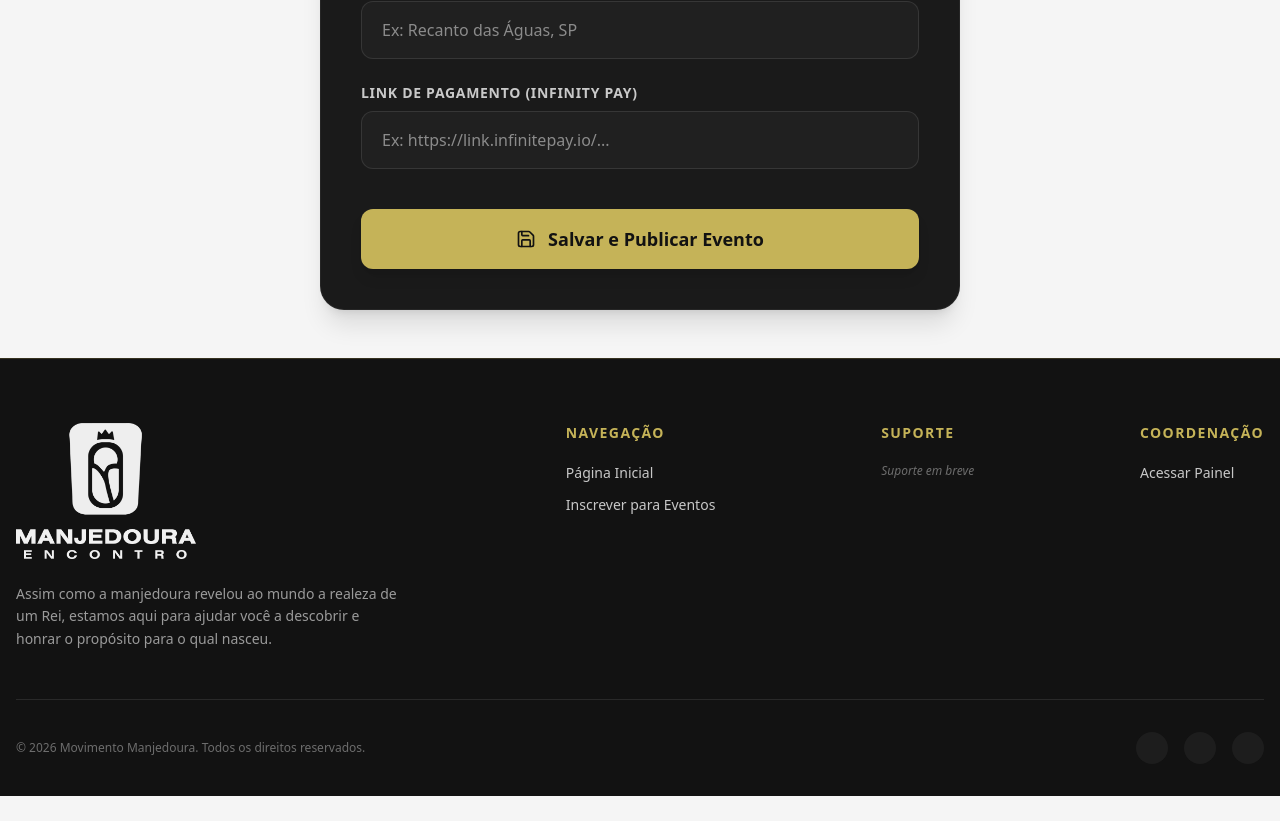
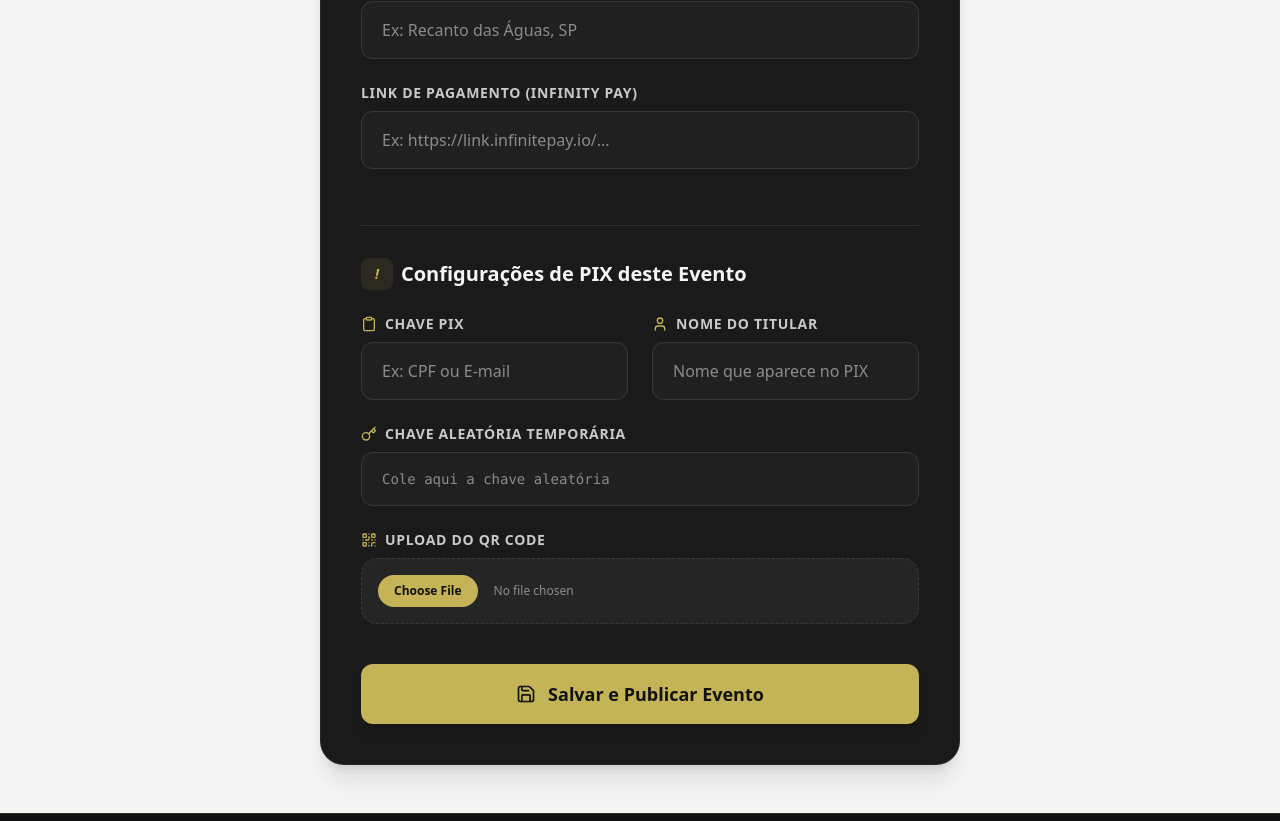
Before and after one commit to NelsonBenedito/encontro-manjedoura, a Next.js app: page /admin/eventos/novo in a window 1280 px wide. Shown: the part 643-1464 px from the top of the page. Before the commit the page ends 1439 px from the top, so only its background shows below. Built offline with nearby package versions, Linux system fonts and the light colour scheme; a web font is replaced by a local one.

Commit message:
pix area modified

```diff
--- a/src/app/admin/actions.ts
+++ b/src/app/admin/actions.ts
@@ -24,13 +24,54 @@ export async function saveEvento(formData: FormData) {
   const payment_link = (formData.get("payment_link") as string) || "";
   let price = (formData.get("price") as string) || "";
 
+  // Novos campos de PIX
+  const chave_pix = formData.get("chave_pix") as string || "";
+  const titular_pix = formData.get("titular_pix") as string || "";
+  const link_pix = formData.get("link_pix") as string || "";
+  const qr_code = formData.get("qr_code") as File | null;
+
   // Garante que o preço comece com R$ ao salvar, se houver valor
   if (price && !price.startsWith("R$")) {
     price = `R$ ${price.trim()}`;
   }
 
+  let qr_code_url = null;
+
+  // Se estiver editando, busca a URL atual para não sobrescrever com null se não subir novo arquivo
+  if (id) {
+    const { data: current } = await supabase.from("eventos").select("qr_code_url").eq("id", id).single();
+    qr_code_url = current?.qr_code_url;
+  }
+
+  // Se houver novo arquivo de QR Code, faz o upload para a pasta de eventos
+  if (qr_code && qr_code.size > 0) {
+    const fileExt = qr_code.name.split('.').pop();
+    const fileName = `qrcode-evento-${Date.now()}.${fileExt}`;
+
+    const { error: uploadError } = await supabase.storage
+        .from("configuracoes") // Reutilizando o bucket de configurações para organização
+        .upload(fileName, qr_code);
+
+    if (!uploadError) {
+        const { data } = supabase.storage.from("configuracoes").getPublicUrl(fileName);
+        qr_code_url = data.publicUrl;
+    }
+  }
+
   const slug = generateSlug(title);
-  const payload = { title, slug, date, location, status, price, payment_link };
+  const payload = {
+    title,
+    slug,
+    date,
+    location,
+    status,
+    price,
+    payment_link,
+    chave_pix,
+    titular_pix,
+    link_pix,
+    qr_code_url
+  };
 
   if (id) {
     await supabase.from("eventos").update(payload).eq("id", id);
@@ -40,7 +81,7 @@ export async function saveEvento(formData: FormData) {
 
   revalidatePath("/admin");
   revalidatePath("/inscricao");
-  revalidatePath("/");
+  revalidatePath("/", "layout");
   redirect("/admin");
 }
 
--- a/src/app/admin/eventos/FormEvento.tsx
+++ b/src/app/admin/eventos/FormEvento.tsx
@@ -1,6 +1,7 @@
 "use client";
 
-import { ArrowLeft, Save } from "lucide-react";
+import { ArrowLeft, Save, Clipboard, User, Key, QrCode } from "lucide-react";
+import Image from "next/image";
 import Link from "next/link";
 import { saveEvento } from "../actions";
 
@@ -13,6 +14,10 @@ interface EventoProps {
     status: string;
     price: string;
     payment_link?: string;
+    chave_pix?: string;
+    titular_pix?: string;
+    link_pix?: string;
+    qr_code_url?: string;
 }
 
 export function FormEvento({ evento }: { evento?: EventoProps }) {
@@ -75,6 +80,51 @@ export function FormEvento({ evento }: { evento?: EventoProps }) {
                         <input name="payment_link" defaultValue={evento?.payment_link} className="w-full px-5 py-4 rounded-xl border border-spiritual-dark/10 dark:border-spiritual-white/10 bg-spiritual-white dark:bg-[#202020] focus:outline-none focus:border-spiritual-gold text-spiritual-dark dark:text-spiritual-white" placeholder="Ex: https://link.infinitepay.io/..." />
                     </div>
 
+                    <div className="mt-8 pt-8 border-t border-spiritual-dark/10 dark:border-spiritual-white/10">
+                        <h3 className="text-xl font-serif font-black text-spiritual-dark dark:text-spiritual-white mb-6 flex items-center gap-2">
+                            <span className="w-8 h-8 rounded-lg bg-spiritual-gold/10 text-spiritual-gold flex items-center justify-center text-sm font-black italic">!</span>
+                            Configurações de PIX deste Evento
+                        </h3>
+
+                        <div className="flex flex-col gap-6">
+                            <div className="grid grid-cols-1 md:grid-cols-2 gap-6">
+                                <div className="flex flex-col gap-2">
+                                    <label className="text-sm font-bold text-spiritual-dark/80 dark:text-spiritual-white/80 uppercase tracking-wider flex items-center gap-2">
+                                        <Clipboard className="w-4 h-4 text-spiritual-gold" /> Chave PIX
+                                    </label>
+                                    <input name="chave_pix" defaultValue={evento?.chave_pix} className="w-full px-5 py-4 rounded-xl border border-spiritual-dark/10 dark:border-spiritual-white/10 bg-spiritual-white dark:bg-[#202020] focus:outline-none focus:border-spiritual-gold text-spiritual-dark dark:text-spiritual-white" placeholder="Ex: CPF ou E-mail" />
+                                </div>
+                                <div className="flex flex-col gap-2">
+                                    <label className="text-sm font-bold text-spiritual-dark/80 dark:text-spiritual-white/80 uppercase tracking-wider flex items-center gap-2">
+                                        <User className="w-4 h-4 text-spiritual-gold" /> Nome do Titular
+                                    </label>
+                                    <input name="titular_pix" defaultValue={evento?.titular_pix} className="w-full px-5 py-4 rounded-xl border border-spiritual-dark/10 dark:border-spiritual-white/10 bg-spiritual-white dark:bg-[#202020] focus:outline-none focus:border-spiritual-gold text-spiritual-dark dark:text-spiritual-white" placeholder="Nome que aparece no PIX" />
+                                </div>
+                            </div>
+
+                            <div className="flex flex-col gap-2">
+                                <label className="text-sm font-bold text-spiritual-dark/80 dark:text-spiritual-white/80 uppercase tracking-wider flex items-center gap-2">
+                                    <Key className="w-4 h-4 text-spiritual-gold" /> Chave Aleatória Temporária
+                                </label>
+                                <input name="link_pix" defaultValue={evento?.link_pix} className="w-full px-5 py-4 rounded-xl border border-spiritual-dark/10 dark:border-spiritual-white/10 bg-spiritual-white dark:bg-[#202020] font-mono text-sm focus:outline-none focus:border-spiritual-gold text-spiritual-dark dark:text-spiritual-white" placeholder="Cole aqui a chave aleatória" />
+                            </div>
+
+                            <div className="flex flex-col gap-2">
+                                <label className="text-sm font-bold text-spiritual-dark/80 dark:text-spiritual-white/80 uppercase tracking-wider flex items-center gap-2">
+                                    <QrCode className="w-4 h-4 text-spiritual-gold" /> Upload do QR Code
+                                </label>
+                                <div className="flex items-center gap-4 p-4 bg-spiritual-dark/5 dark:bg-spiritual-white/5 rounded-2xl border border-dashed border-spiritual-dark/10 dark:border-spiritual-white/10">
+                                    {evento?.qr_code_url && (
+                                        <div className="w-20 h-20 bg-white rounded-lg p-1 border border-spiritual-dark/10 shrink-0 flex items-center justify-center overflow-hidden">
+                                            <Image src={evento.qr_code_url} alt="QR Code" width={80} height={80} className="object-contain" />
+                                        </div>
+                                    )}
+                                    <input type="file" name="qr_code" accept="image/*" className="text-xs text-spiritual-dark/50 dark:text-spiritual-white/50 file:mr-4 file:py-2 file:px-4 file:rounded-full file:border-0 file:text-xs file:font-bold file:bg-spiritual-gold file:text-spiritual-dark hover:file:opacity-80 transition-all cursor-pointer" />
+                                </div>
+                            </div>
+                        </div>
+                    </div>
+
                     <button type="submit" className="w-full mt-4 py-4 bg-spiritual-gold text-spiritual-dark font-black rounded-xl hover:bg-spiritual-dark dark:hover:bg-spiritual-white hover:text-spiritual-gold dark:hover:text-spiritual-dark transition-all shadow-lg hover:shadow-xl flex items-center justify-center gap-3 text-lg">
                         <Save className="w-5 h-5" />
                         {evento ? "Atualizar Evento" : "Salvar e Publicar Evento"}
--- a/src/app/admin/page.tsx
+++ b/src/app/admin/page.tsx
@@ -133,22 +133,6 @@ export default async function AdminDashboard() {
                 </div>
             </div>
 
-            {/* Seção de Configurações Globais */}
-            <div className="bg-white dark:bg-[#1a1a1a] p-8 rounded-3xl shadow-sm border border-spiritual-dark/5 dark:border-spiritual-white/5">
-                <div className="mb-8">
-                    <h2 className="text-2xl font-serif font-black text-spiritual-dark dark:text-spiritual-white flex items-center gap-3">
-                        <div className="w-10 h-10 rounded-xl bg-spiritual-gold/10 text-spiritual-gold flex items-center justify-center">
-                            <Plus className="w-6 h-6 rotate-45" />
-                        </div>
-                        Configurações de Pagamento (PIX)
-                    </h2>
-                    <p className="text-spiritual-dark/60 dark:text-spiritual-white/60 mt-2">
-                        Altere a chave PIX e o QR Code que aparecem em todos os formulários de inscrição.
-                    </p>
-                </div>
-
-                <SettingsForm initialData={config} />
-            </div>
         </div>
     );
 }
--- a/src/app/inscricao/[slug]/page.tsx
+++ b/src/app/inscricao/[slug]/page.tsx
@@ -77,9 +77,10 @@ export default async function InscricaoForm({ params }: PageProps) {
         return notFound();
     }
 
-    const pixKey = config?.chave_pix || "";
-    const pixName = config?.titular_pix || "";
-    const pixQRCode = config?.qr_code_url || "";
+    const pixKey = evento.chave_pix || config?.chave_pix || "";
+    const pixName = evento.titular_pix || config?.titular_pix || "";
+    const pixQRCode = evento.qr_code_url || config?.qr_code_url || "";
+    const pixLink = evento.link_pix || config?.link_pix || "";
 
     return (
         <div className="min-h-screen py-20 relative overflow-hidden flex flex-col items-center bg-transparent transition-colors duration-300">
@@ -207,16 +208,16 @@ export default async function InscricaoForm({ params }: PageProps) {
                                             </div>
                                             <span className="text-[10px] text-spiritual-dark/40 dark:text-spiritual-white/40 block uppercase tracking-wider text-left">Titular: {pixName}</span>
                                         </div>
-                                        {config?.link_pix && (
+                                        {pixLink && (
                                             <div className="mt-4 pt-4 border-t border-spiritual-dark/10 dark:border-spiritual-white/10 w-full animate-in fade-in slide-in-from-top-2 duration-500">
                                                 <label className="text-[10px] text-spiritual-dark/40 dark:text-spiritual-white/40 block uppercase tracking-wider text-left mb-2 font-bold">
                                                     Pix Copia e Cola / Chave Aleatória:
                                                 </label>
                                                 <div className="flex justify-between items-center bg-emerald-500/5 dark:bg-emerald-500/10 py-2.5 px-3 rounded-xl gap-2 border border-emerald-500/20">
                                                     <p className="text-[11px] font-mono text-emerald-600 dark:text-emerald-400 font-bold select-all break-all m-0 leading-tight">
-                                                        {config.link_pix}
+                                                        {pixLink}
                                                     </p>
-                                                    <CopyPixButton pixKey={config.link_pix} />
+                                                    <CopyPixButton pixKey={pixLink} />
                                                 </div>
                                             </div>
                                         )}
```
